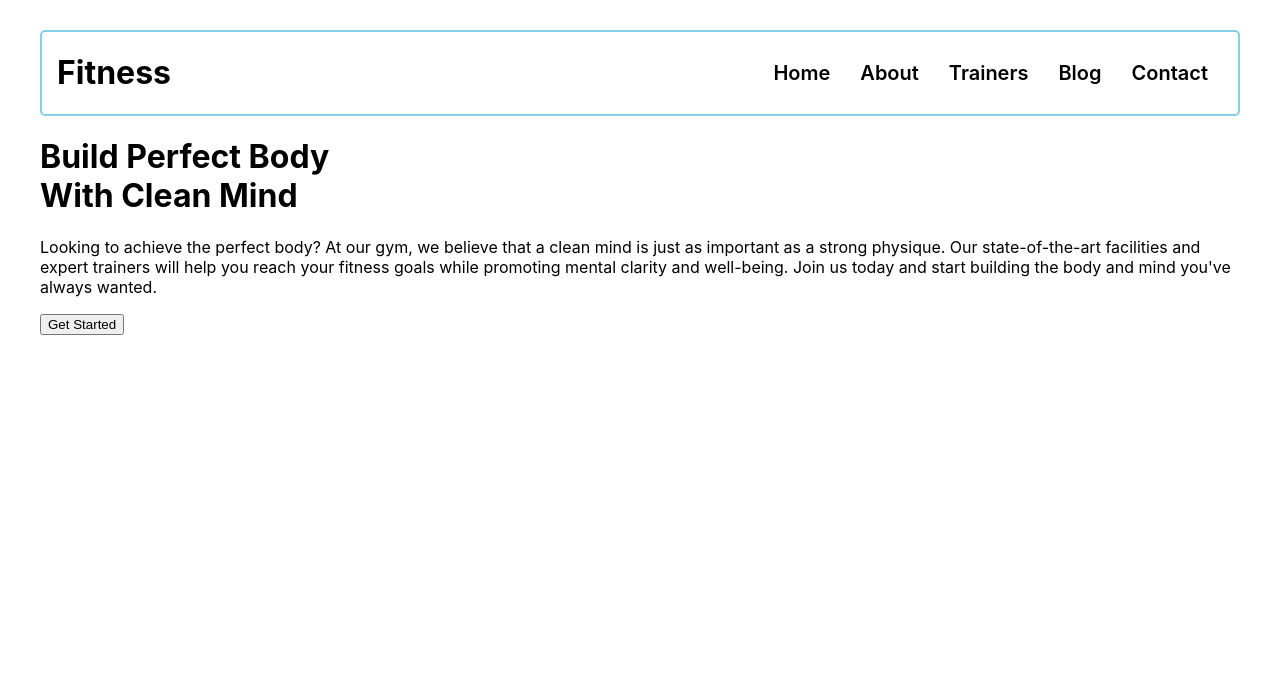
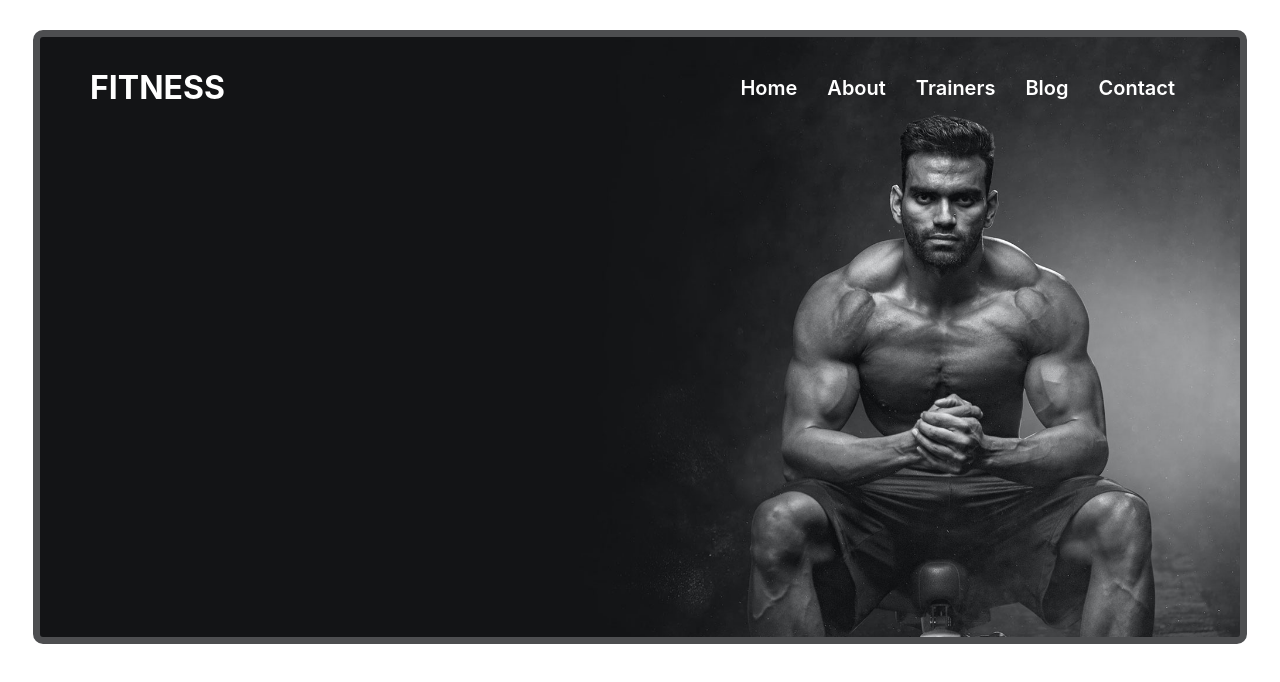
Before and after one commit to rasel-gannicus/Gym-Website-With-React-Firebase, a React (Create React App) app: page / in a window 1280 px wide. Shown: the top 682 px of the page. Built offline with nearby package versions, Linux system fonts and the light colour scheme.

Commit message:
banner creating

```diff
--- a/src/Pages/Header/Header.css
+++ b/src/Pages/Header/Header.css
@@ -2,14 +2,25 @@
 .full-header{
     width: 1200px;
     margin: 30px auto;
+    height: 600px;
+    background: url('../../assets/img/bg\ \(1\).jpg') no-repeat;
+    background-position: top center;
+    background-size: cover;
+    color: white;
+    border: 7px solid #4D4E50;
+    border-radius: 10px;
 }
 .header-nav{
     display: flex;
     justify-content: space-between;
     align-items: center;
-    border: 2px solid skyblue;
-    border-radius: 5px;
-    padding: 0 15px;
+    /* border: 2px solid skyblue;
+    border-radius: 5px; */
+    /* padding: 0 45px; */
+    margin: 10px 50px;
+}
+.header-left{
+    text-transform: uppercase;
 }
 
 .header-right a{
@@ -17,7 +28,7 @@
     font-size: 20px;
     font-weight: 600;
     margin: 0 15px;
-    color: black;
+    color: white;
 }
 .header-right a:hover{
     color: #0d73a3;
--- a/src/Pages/Header/Header.js
+++ b/src/Pages/Header/Header.js
@@ -17,7 +17,7 @@ const Header = () => {
                     <a href="">Contact</a>
                 </div>
             </div>
-            <Banner></Banner>
+            {/* <Banner></Banner> */}
         </div>
     );
 };
```
Also changed, not shown: src/assets/img/bg (1).jpg (added), src/assets/img/bg2 (1).jpg (added).
